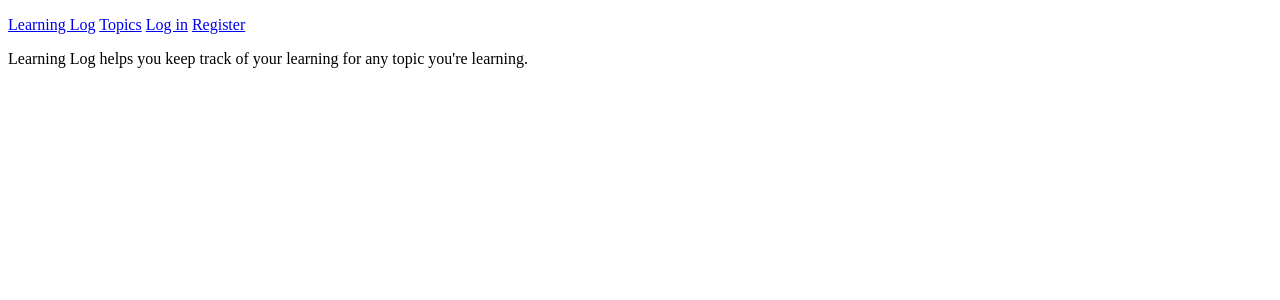
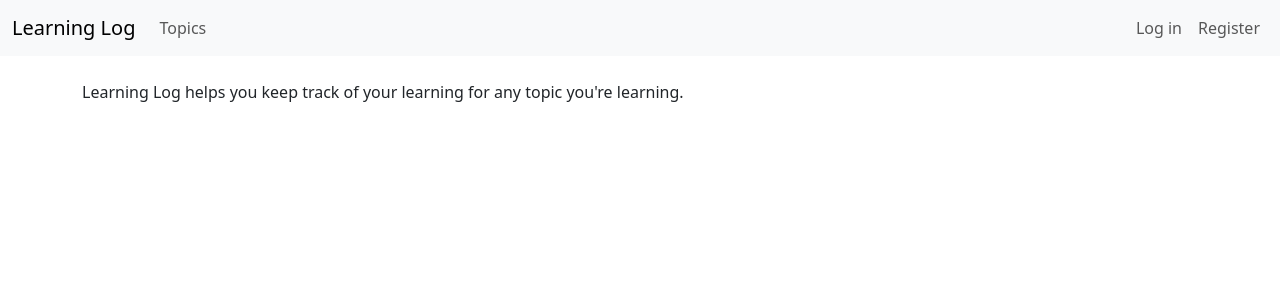
Before and after one commit to sashakukhtyk/learning-log-django, a Django app: page / in a window 1280 px wide. Shown: the top 300 px of the page. Run offline with Django 5.2, Linux system fonts and the light colour scheme.

Commit message:
customized base template

```diff
--- a/learning_log/learning_log/settings.py
+++ b/learning_log/learning_log/settings.py
@@ -37,8 +37,6 @@ INSTALLED_APPS = [
     "django.contrib.sessions",
     "django.contrib.messages",
     "django.contrib.staticfiles",
-    # Third party installed apps
-    "bootstrap4",
     # My apps
     "learning_logs",
     "users",
--- a/learning_log/learning_logs/templates/learning_logs/base.html
+++ b/learning_log/learning_logs/templates/learning_logs/base.html
@@ -2,23 +2,56 @@
 <html lang="en">
 <head>
     <meta charset="UTF-8">
-    <title></title>
+    <meta name="viewport" content="width=device-width, initial-scale=1.0">
+    <title>Learning Log</title>
+    <!-- Bootstrap CSS -->
+    <link href="https://cdn.jsdelivr.net/npm/bootstrap@5.3.0/dist/css/bootstrap.min.css" rel="stylesheet">
 </head>
 <body>
-<p>
-    <a href="{% url 'learning_logs:index' %}">Learning Log</a>
-    <a href="{% url 'learning_logs:topics' %}">Topics</a>
+    <nav class="navbar navbar-expand-lg navbar-light bg-light">
+        <div class="container-fluid">
+            <a class="navbar-brand" href="{% url 'learning_logs:index' %}">Learning Log</a>
+            <button class="navbar-toggler" type="button" data-bs-toggle="collapse" data-bs-target="#navbarNav" aria-controls="navbarNav" aria-expanded="false" aria-label="Toggle navigation">
+                <span class="navbar-toggler-icon"></span>
+            </button>
+            <div class="collapse navbar-collapse" id="navbarNav">
+                <ul class="navbar-nav me-auto">
+                    <li class="nav-item">
+                        <a class="nav-link" href="{% url 'learning_logs:topics' %}">Topics</a>
+                    </li>
+                </ul>
+                <ul class="navbar-nav">
                     {% if user.is_authenticated %}
+                        <li class="nav-item">
+                            <span class="navbar-text">
                                 Hello, {{ user.username }}.
-        <form method="post" action="{% url 'users:logout' %}">
+                            </span>
+                        </li>
+                        <li class="nav-item ms-3">  <!-- Added margin-start class here -->
+                            <form class="d-inline" method="post" action="{% url 'users:logout' %}">
                                 {% csrf_token %}
-            <button type="submit">Logout</button>
+                                <button type="submit" class="btn btn-outline-secondary btn-sm">Logout</button>
                             </form>
+                        </li>
                     {% else %}
-        <a href="{% url 'users:login' %}">Log in</a>
-        <a href="{% url 'users:register' %}">Register</a>
+                        <li class="nav-item">
+                            <a class="nav-link" href="{% url 'users:login' %}">Log in</a>
+                        </li>
+                        <li class="nav-item">
+                            <a class="nav-link" href="{% url 'users:register' %}">Register</a>
+                        </li>
                     {% endif %}
-</p>
+                </ul>
+            </div>
+        </div>
+    </nav>
+
+    <div class="container mt-4">
         {% block content %}{% endblock content %}
+    </div>
+
+    <!-- Bootstrap JS and dependencies -->
+    <script src="https://cdn.jsdelivr.net/npm/@popperjs/core@2.11.7/dist/umd/popper.min.js"></script>
+    <script src="https://cdn.jsdelivr.net/npm/bootstrap@5.3.0/dist/js/bootstrap.min.js"></script>
 </body>
 </html>
```
Lines whose indentation alone changed are shown as unchanged.
